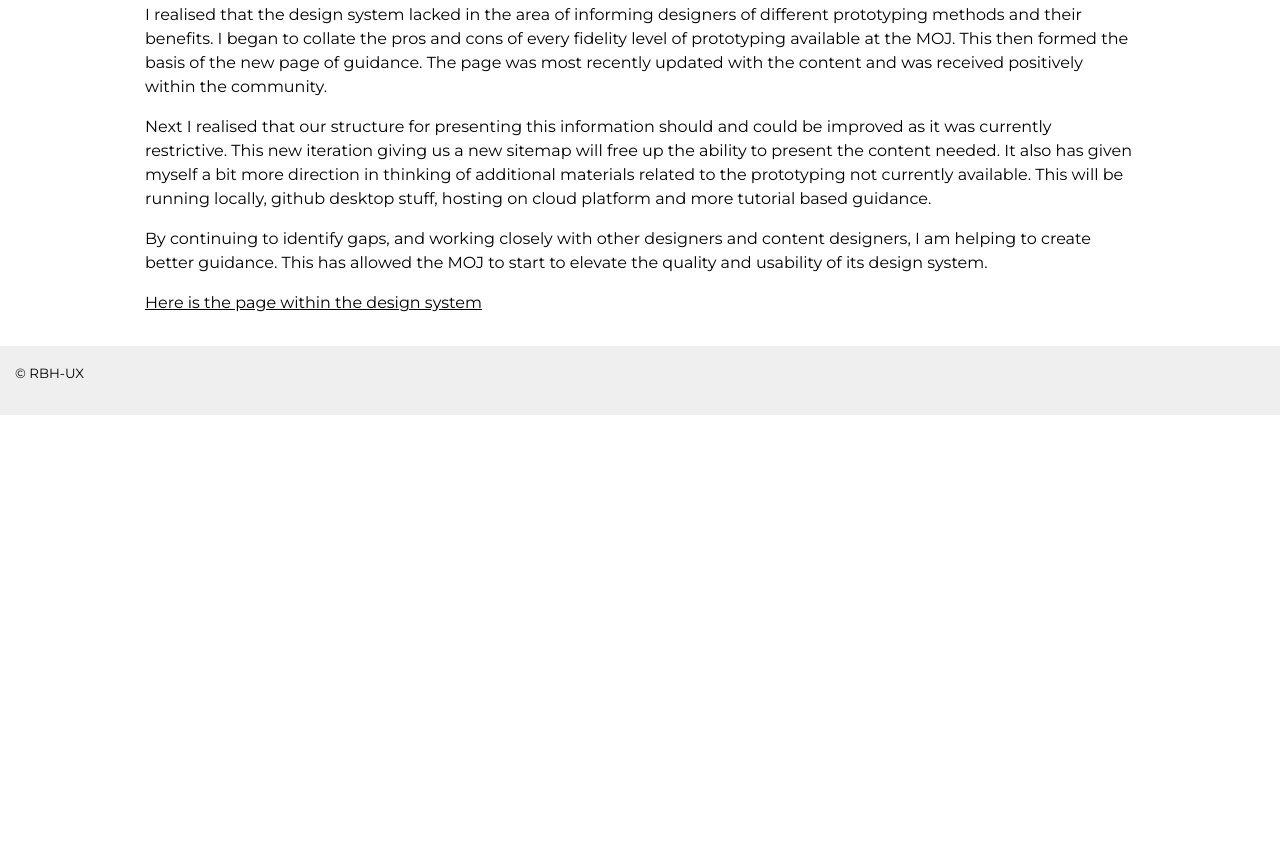
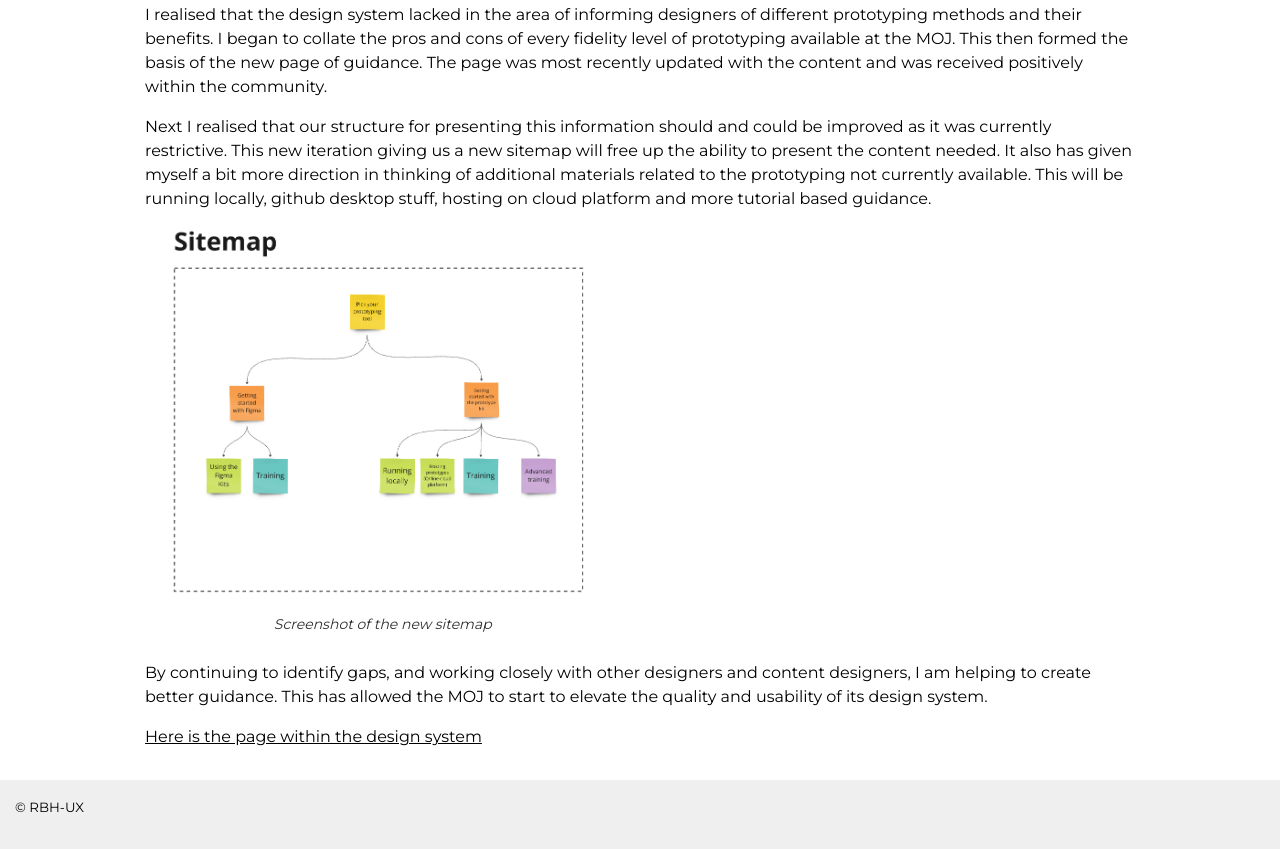
Before and after one commit to RholmesMOJ/RyanHolmes-UX, a website: page guidance-update.html in a window 1280 px wide. Shown: the part 926-1775 px from the top of the page. Before the commit the page ends 1341 px from the top, so only its background shows below. Drawn offline with Linux system fonts and the light colour scheme.

Commit message:
Add files via upload

```diff
--- a/guidance-update.html
+++ b/guidance-update.html
@@ -36,6 +36,12 @@
 
             <p>Next I realised that our structure for presenting this information should and could be improved as it was currently restrictive. This new iteration giving us a new sitemap will free up the ability to present the content needed. It also has given myself a bit more direction in thinking of additional materials related to the prototyping not currently available. This will be running locally, github desktop stuff, hosting on cloud platform and more tutorial based guidance.</p>
 
+
+            <figure class="compare">
+            <img src="images/sitemap.png" alt="sitemap">
+            <figcaption>Screenshot of the new sitemap</figcaption>
+            </figure>
+
             <p>By continuing to identify gaps, and working closely with other designers and content designers, I am helping to create better guidance. This has allowed the MOJ to start to elevate the quality and usability of its design system.<p>
 
             <a href="https://design-patterns.service.justice.gov.uk/prototyping/prototyping-methods/" > Here is the page within the design system </a>
```
